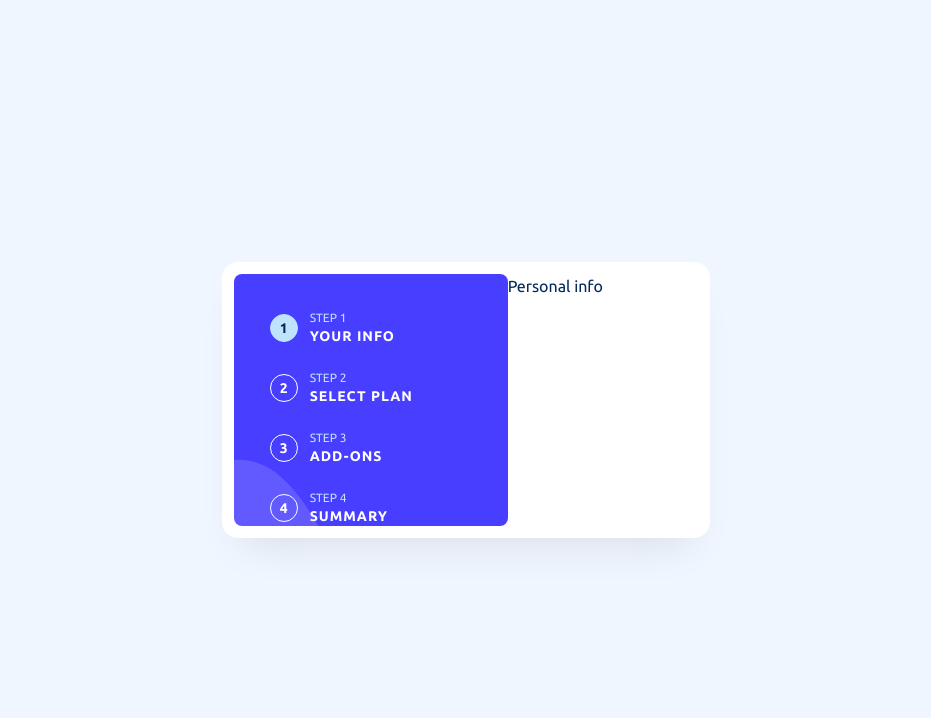
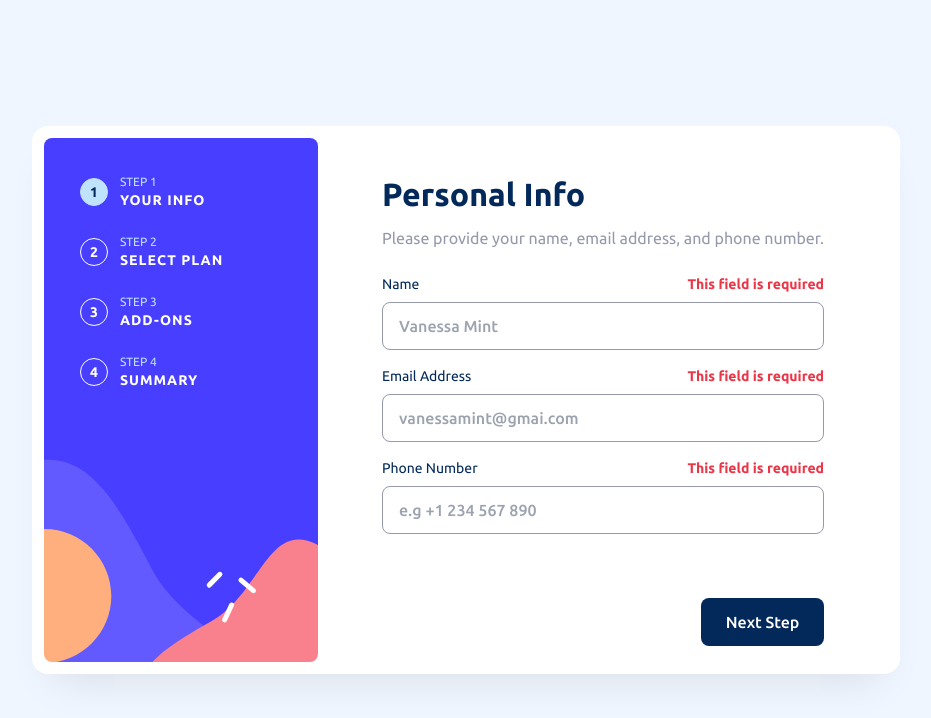
Before and after one commit to DeraTheOz/Multi-Step-Form, a React (Vite) app: page / in a window 1280 px wide. Shown: the top 718 px of the page, without its empty margins (174-1105 px from the left). Built offline with nearby package versions, Linux system fonts and the light colour scheme.

Commit message:
feat: update and add styles to form markup

```diff
--- a/src/components/Form.jsx
+++ b/src/components/Form.jsx
@@ -1,5 +1,88 @@
+import { useNavigate } from "react-router";
+import Button from "./Button";
+
 function Form() {
-  return <div>Personal info</div>;
+  const navigate = useNavigate();
+  function handleNext() {
+    navigate("/plan");
+  }
+
+  return (
+    <>
+      <div className="lg:shadow-none lg:rounded-none lg:col-start-2 lg:col-span-2 lg:mx-16 lg:m-0 lg:p-0 lg:mt-10 col-span-full py-10 px-4 md:px-8 mx-2 sm:mx-4 -mt-16 bg-white shadow-primary rounded-none sm:rounded-[0.63rem]">
+        <h3 className=" text-2xl md:text-[2rem] font-bold mb-4">
+          Personal Info
+        </h3>
+        <p className="text-light-gray leading-6">
+          Please provide your name, email address, and phone number.
+        </p>
+
+        <form className="flex flex-col mt-6">
+          <div className="space-y-4">
+            <div>
+              <label
+                htmlFor="name"
+                className="md:text-sm flex justify-between mb-2 text-xs"
+              >
+                <span>Name</span>
+                <span className="text-strawberry-red font-bold">
+                  This field is required
+                </span>
+              </label>
+              <input
+                type="text"
+                id="name"
+                placeholder="Vanessa Mint"
+                className="border-light-gray text-[0.9375rem] md:text-base  placeholder-shown:text-marine-blue focus:border-purplish-blue focus:outline-none w-full h-10 md:h-12 px-4 font-medium bg-white border rounded-[0.25rem] md:rounded-lg cursor-pointer"
+              />
+            </div>
+
+            <div>
+              <label
+                htmlFor="email"
+                className="md:text-sm flex justify-between mb-2 text-xs"
+              >
+                <span>Email Address</span>
+                <span className="text-strawberry-red font-bold">
+                  This field is required
+                </span>
+              </label>
+              <input
+                type="email"
+                id="email"
+                placeholder="vanessamint@gmai.com"
+                className="border-light-gray text-[0.9375rem] md:text-base placeholder-shown:text-marine-blue focus:border-purplish-blue focus:outline-none md:h-12 rounded-[0.25rem] md:rounded-lg w-full h-10 px-4 font-medium bg-white border cursor-pointer"
+              />
+            </div>
+
+            <div>
+              <label
+                htmlFor="number"
+                className="md:text-sm flex justify-between mb-2 text-xs"
+              >
+                <span>Phone Number</span>
+                <span className="text-strawberry-red font-bold">
+                  This field is required
+                </span>
+              </label>
+              <input
+                type="tel"
+                id="number"
+                placeholder="e.g +1 234 567 890"
+                className="border-light-gray text-[0.9375rem] md:text-base placeholder-shown:text-marine-blue focus:border-purplish-blue focus:outline-none md:h-12 rounded-[0.25rem] md:rounded-lg w-full h-10 px-4 font-medium bg-white border cursor-pointer"
+              />
+            </div>
+          </div>
+        </form>
+      </div>
+
+      <div className="lg:mx-16 lg:mb-4 lg:mt-16 lg:p-0 sm:px-4 lg:col-start-2 lg:col-end-4 col-start-1 col-end-4 row-start-3 py-6 mt-32 text-right bg-white">
+        <Button type="next" onClick={handleNext}>
+          Next Step
+        </Button>
+      </div>
+    </>
+  );
 }
 
 export default Form;
```
